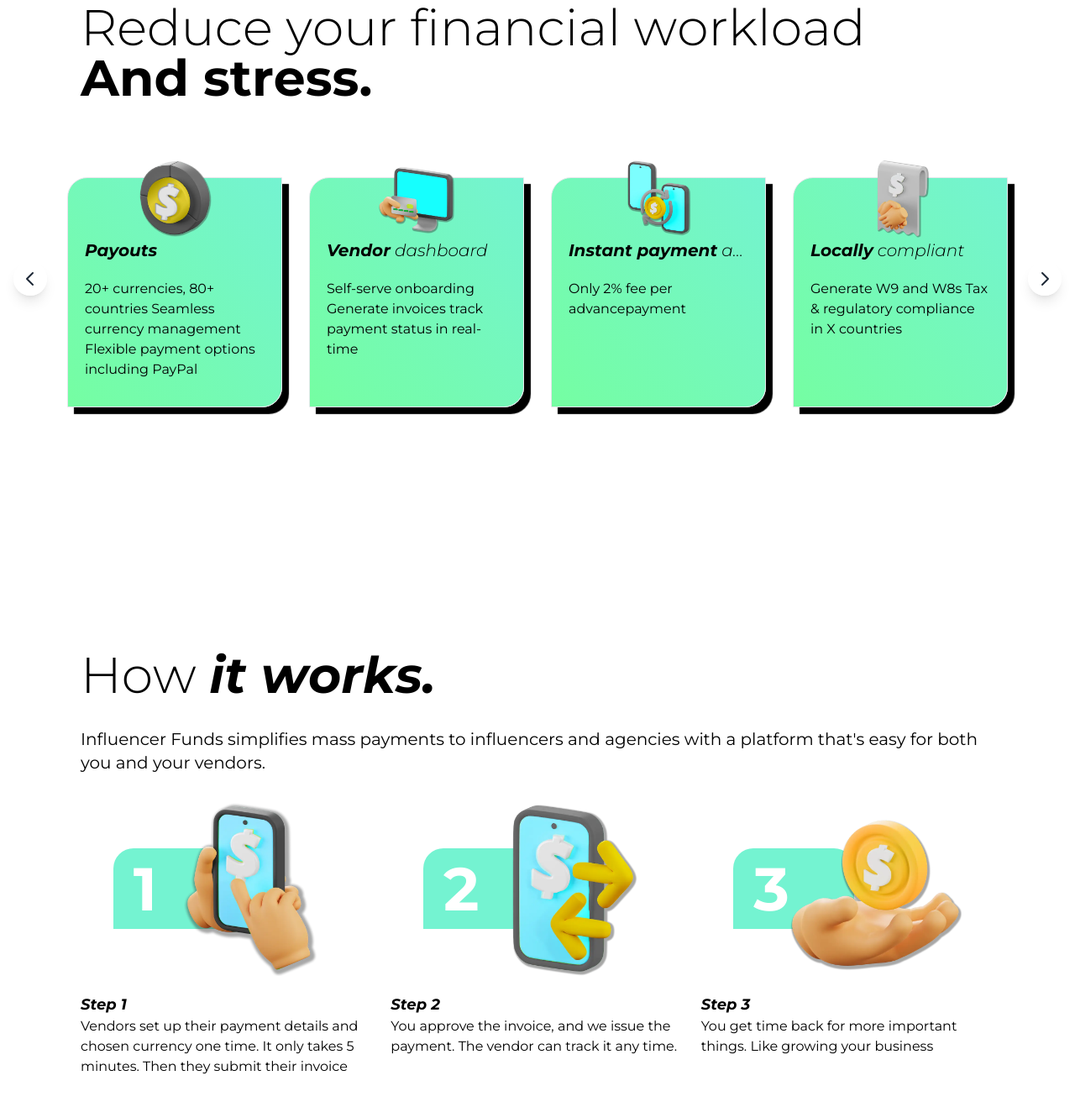
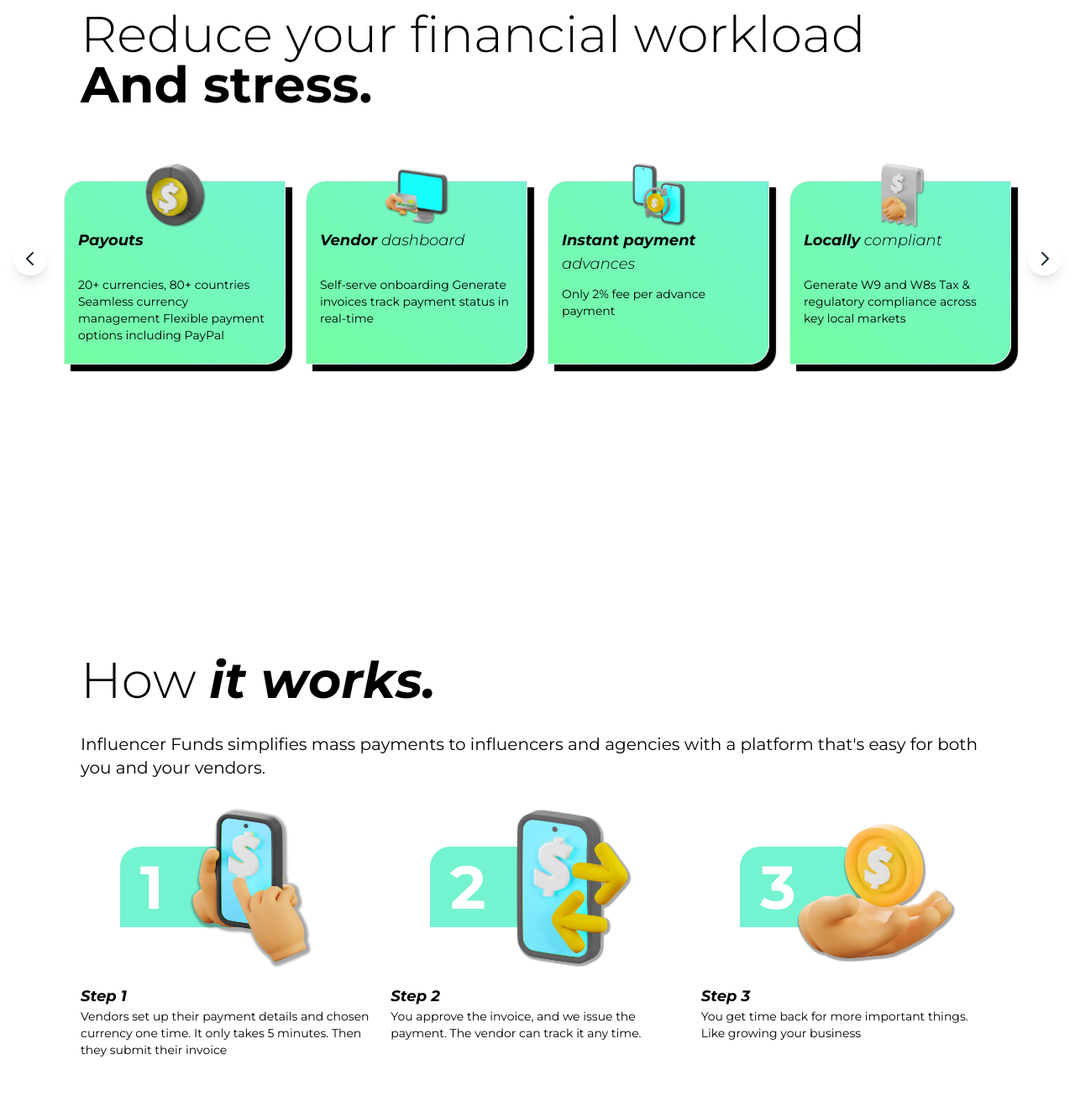
Before and after one commit to Jo5ean/innovalab, an Astro site: page / in a window 1280 px wide. Shown: the part 964-2282 px from the top of the page at 84% size. Built offline with nearby package versions, Linux system fonts and the light colour scheme; Astro itself is replaced by a stand-in of ours.

Commit message:
Corregir errores tipográficos en descripciones de tarjetas y ajustar estilos en componentes de Astro para mejorar la presentación y la legibilidad.

```diff
--- a/src/enum/data.ts
+++ b/src/enum/data.ts
@@ -14,13 +14,13 @@
 {
     title: 'Instant payment|advances',
     image: '/images/icons/0005.webp',
-    description: `Only 2% fee per advancepayment`
+    description: `Only 2% fee per advance payment`
 },
 {
     title: 'Locally|compliant',
     image: '/images/icons/0013.webp',
     description: `Generate W9 and W8s
-    Tax & regulatory compliance in X countries`
+    Tax & regulatory compliance across key local markets`
 },
 {
     title: 'Minimized|risk',
--- a/src/pages/components/Relief.astro
+++ b/src/pages/components/Relief.astro
@@ -3,7 +3,7 @@
 ---
 
 <section
-    class="snap-start flex flex-col items-start md:items-stretch justify-center gap-y-6 md:gap-y-10 pt-24 md:pt-32 pb-20 md:min-h-screen"
+    class="snap-start flex flex-col items-start md:items-stretch justify-center gap-y-6 md:gap-y-10 pt-24 md:pt-36 pb-20 md:pb-36 md:min-h-screen"
 >
     <h2 class="text-3xl sm:text-4xl md:text-5xl lg:text-6xl w-full md:container mx-auto px-10 md:px-24 split-text font-light leading-tight">
         Reduce your financial workload <b class="font-bold">And stress.</b>
@@ -25,19 +25,19 @@
                         const subtitle =
                             titleComplete.length > 1 ? titleComplete[1] : null;
                         return (
-                            <div class="flex-shrink-0 w-full md:w-1/2 lg:w-1/3 xl:w-1/4 p-3 md:p-4 h-full">
-                                <div class="card flex flex-col items-start justify-start px-4 md:px-5 py-6 md:py-8 bg-gradient-to-tr from-secondary to-primary text-black rounded-tl-3xl rounded-br-3xl border w-full h-full gap-y-3 md:gap-y-5">
+                            <div class="flex-shrink-0 w-full md:w-1/2 lg:w-1/3 xl:w-1/4 p-2 md:p-3 h-full">
+                                <div class="card flex flex-col items-start justify-start px-10 md:px-4 py-5 md:py-6 bg-gradient-to-tr from-secondary to-primary text-black rounded-tl-3xl rounded-br-3xl border w-full h-full gap-y-2 md:gap-y-3">
                                     <div class="flex flex-col gap-x-1 max-w-full items-stretch justify-between w-full">
                                         <img
-                                            class="w-16 h-16 sm:w-20 sm:h-20 md:w-24 md:h-24 object-contain mx-auto -mt-10 sm:-mt-12 md:-mt-14"
+                                            class="w-14 h-14 sm:w-16 sm:h-16 md:w-20 md:h-20 object-contain mx-auto -mt-8 sm:-mt-9 md:-mt-12"
                                             src={item.image}
                                             alt={item.title}
                                         />
-                                        <h3 class="text-sm sm:text-base md:text-lg lg:text-xl italic truncate whitespace-nowrap overflow-hidden">
+                                        <h3 class="text-xs sm:text-sm md:text-base lg:text-lg 2xl:text-xl italic break-words min-h-[2.5em]">
                                             <b>{title}</b> {subtitle}
                                         </h3>
                                     </div>
-                                    <p class="text-xs sm:text-sm md:text-base flex-grow line-clamp-4 md:line-clamp-none">
+                                    <p class="text-xs sm:text-xs md:text-sm 2xl:text-base flex-grow line-clamp-4 md:line-clamp-5">
                                         {item.description}
                                     </p>
                                 </div>
--- a/src/pages/components/Step.astro
+++ b/src/pages/components/Step.astro
@@ -3,7 +3,7 @@
 ---
 
 <section
-    class="snap-start flex flex-col w-full md:container mx-auto px-10 md:px-24 items-start md:items-stretch justify-start md:justify-center pt-24 md:pt-36 pb-16 md:pb-36 gap-y-6 md:gap-y-8 md:min-h-screen"
+    class="snap-start flex flex-col w-full md:container mx-auto px-10 md:px-24 items-start md:items-stretch justify-start md:justify-center pt-20 md:pt-32 pb-16 md:pb-36 gap-y-6 md:gap-y-8 md:min-h-screen"
 >
     <h2 class="text-3xl sm:text-4xl md:text-5xl lg:text-6xl split-text font-light leading-tight">
         How <b class="font-bold italic">it works.</b>
@@ -23,16 +23,16 @@
                             {index + 1}
                         </div>
                         <img
-                            class="w-40 h-40 md:w-48 md:h-48 lg:w-52 lg:h-52 -ml-16 md:-ml-20"
+                            class="w-32 h-32 sm:w-36 sm:h-36 md:w-40 md:h-40 lg:w-44 lg:h-44 xl:w-48 xl:h-48 2xl:w-52 2xl:h-52 -ml-14 sm:-ml-16 md:-ml-18 lg:-ml-20"
                             src={item.image}
                             alt={item.title}
                         />
                     </div>
                     <div class="w-full">
-                        <h3 class="text-sm sm:text-base md:text-lg font-bold italic">
+                        <h3 class="text-xs sm:text-sm md:text-base lg:text-lg 2xl:text-xl font-bold italic">
                             {item.title}
                         </h3>
-                        <p class="text-xs sm:text-sm md:text-base">{item.description}</p>
+                        <p class="text-xs sm:text-xs md:text-sm 2xl:text-base">{item.description}</p>
                     </div>
                 </div>
             ))
```
